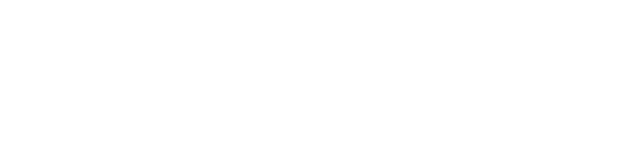
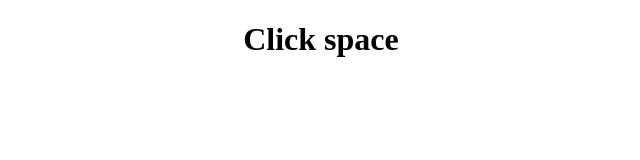
Before and after one commit to lukaszkwasny/Small_project, a plain HTML site: page Random_Object/Random_Object.html in a window 1280 px wide. Shown: the whole page, without its empty margins (319-959 px from the left). Drawn offline with Linux system fonts and the light colour scheme.

Commit message:
add h1 in body

```diff
--- a/Random_Object/Random_Object.html
+++ b/Random_Object/Random_Object.html
@@ -19,7 +19,7 @@
 </head>
 
 <body>
-
+    <h1 style="text-align: center;">Click space</h1>
     <script>
         // Add funcion when i click space then show red bullet
         window.addEventListener('keydown', function (e) {
```
